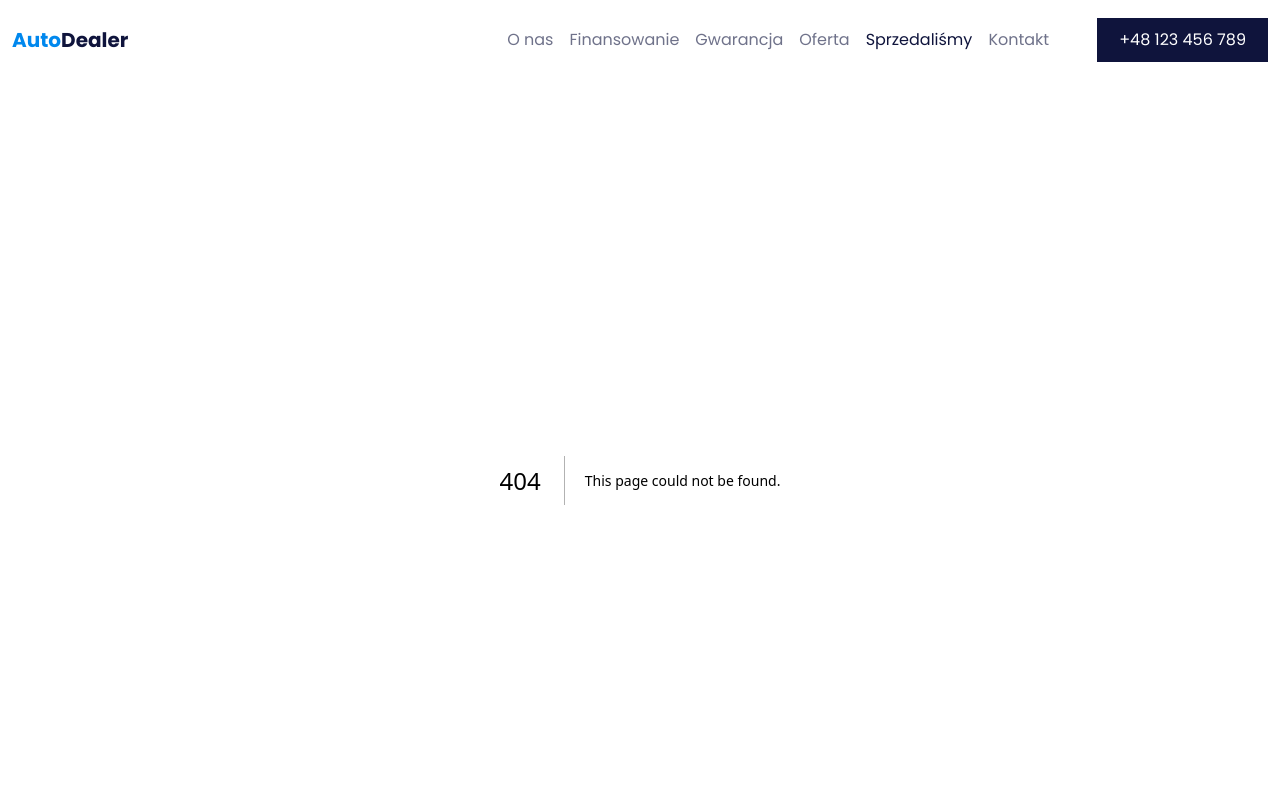
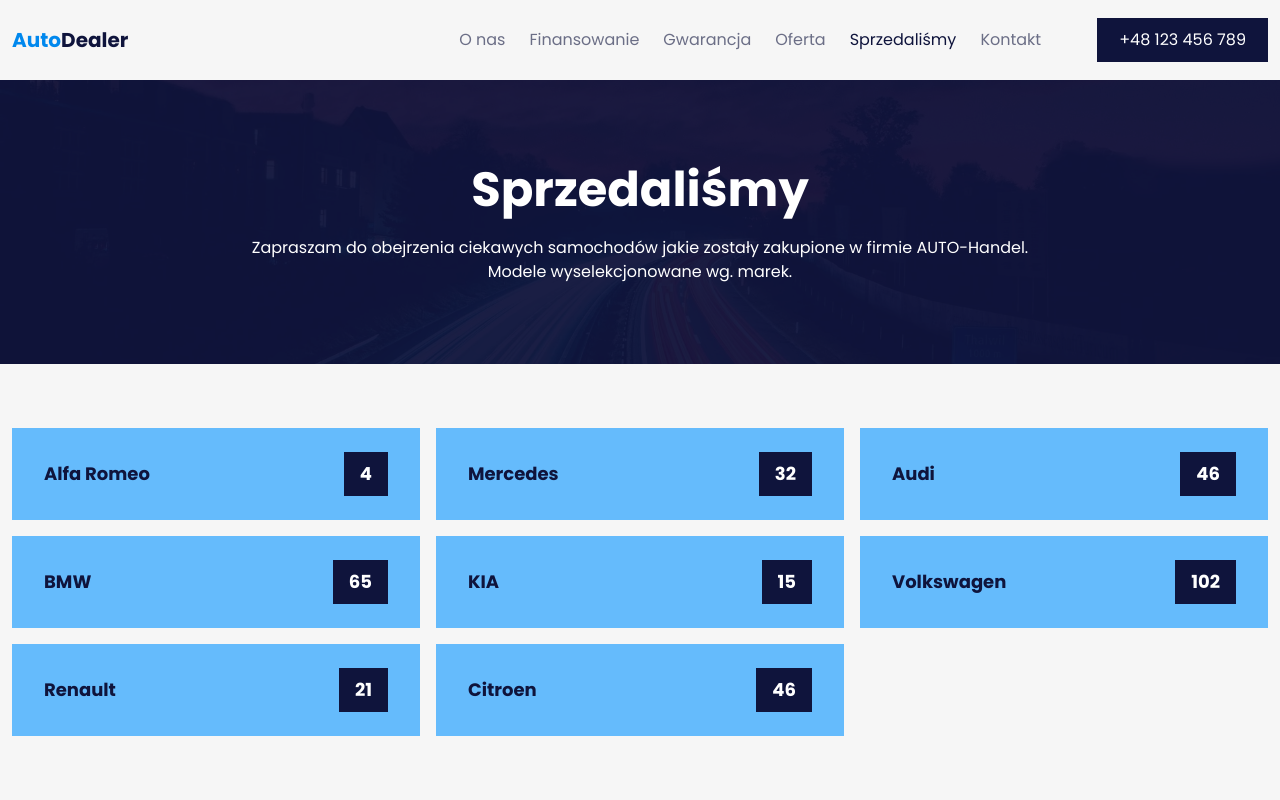
Before and after one commit to grzegorzpokorski/autodealer, a Next.js app: page /sprzedalismy in a window 1280 px wide. Before the commit this address had no page. Shown: the top 800 px of the page. Built offline with nearby package versions, Linux system fonts and the light colour scheme.

Commit message:
feat: add "/sprzedane" page

```diff
--- /dev/null
+++ b/src/app/sprzedalismy/page.tsx
@@ -0,0 +1,6 @@
+import { SoldPage } from "@/components/templates/SoldPage/SoldPage";
+import categoriesFromJSON from "@/data/categories.json";
+
+export default function Page() {
+  return <SoldPage soldByCategory={categoriesFromJSON} />;
+}
--- /dev/null
+++ b/src/components/atoms/Category/Category.tsx
@@ -0,0 +1,21 @@
+import type { ReactNode } from "react";
+import Link from "next/link";
+import { CategoryCounter } from "./CategroyCounter";
+
+type Props = {
+  children: ReactNode;
+  href: string;
+};
+
+export const Category = ({ children, href }: Props) => {
+  return (
+    <Link
+      href={href}
+      className="flex flex-row justify-between items-center bg-primary-light hover:bg-primary focus:bg-primary px-8 py-6 text-secondary text-lg font-bold transition-colors"
+    >
+      {children}
+    </Link>
+  );
+};
+
+Category.Counter = CategoryCounter;
--- /dev/null
+++ b/src/components/atoms/Category/CategroyCounter.tsx
@@ -0,0 +1,11 @@
+import type { ReactNode } from "react";
+
+type Props = {
+  children: ReactNode;
+};
+
+export const CategoryCounter = ({ children }: Props) => {
+  return (
+    <output className="bg-secondary text-white px-4 py-2">{children}</output>
+  );
+};
--- a/src/components/atoms/GridList/GridList.tsx
+++ b/src/components/atoms/GridList/GridList.tsx
@@ -4,6 +4,7 @@
 type Props = {
   children: ReactNode;
   margin?: "none" | "top";
+  gap?: "gap-4" | "gap-8";
 };
 
 const marginVariants = {
@@ -11,12 +12,22 @@
   top: "mt-16",
 } as const;
 
-export const GridList = ({ children, margin = "none" }: Props) => {
+const gapVariants = {
+  "gap-8": "gap-8",
+  "gap-4": "gap-4",
+} as const;
+
+export const GridList = ({
+  children,
+  margin = "none",
+  gap = "gap-8",
+}: Props) => {
   return (
     <ul
       className={twMerge(
-        "list-none grid grid-cols-1 md:grid-cols-2 lg:grid-cols-3 gap-8",
+        "list-none grid grid-cols-1 md:grid-cols-2 lg:grid-cols-3",
         marginVariants[margin],
+        gapVariants[gap],
       )}
       role="list"
     >
--- a/src/components/molecules/Navbar/Navbar.tsx
+++ b/src/components/molecules/Navbar/Navbar.tsx
@@ -54,7 +54,7 @@
             />
             <Navbar.Menu.Item
               label="+48 123 456 789"
-              href="tel:123456789"
+              href="tel:+48123456789"
               button
               onClick={() => null}
             />
--- a/src/components/molecules/Navbar/NavbarMenu/NavbarMenu.tsx
+++ b/src/components/molecules/Navbar/NavbarMenu/NavbarMenu.tsx
@@ -18,7 +18,7 @@
   >
     <ul
       className={twMerge(
-        "list-none flex flex-col lg:flex-row gap-4 py-10 lg:py-0 overflow-y-auto w-full lg:w-auto text-center items-center",
+        "list-none flex flex-col lg:flex-row gap-6 py-10 lg:py-0 overflow-y-auto w-full lg:w-auto text-center items-center",
       )}
       role="list"
       id={id}
--- /dev/null
+++ b/src/components/templates/SoldPage/SoldPage.tsx
@@ -0,0 +1,56 @@
+import { Category } from "@/components/atoms/Category/Category";
+import { Container } from "@/components/atoms/Container/Container";
+import { GridList } from "@/components/atoms/GridList/GridList";
+import { Heading } from "@/components/atoms/Heading/Heading";
+import { Section } from "@/components/atoms/Section/Section";
+import { Main } from "@/components/molecules/Main/Main";
+import { SectionWithOverlay } from "@/components/molecules/SectionWithOverlay/SectionWithOverlay";
+
+type Props = {
+  soldByCategory: {
+    name: string;
+    count: number;
+  }[];
+};
+
+export const SoldPage = ({ soldByCategory }: Props) => {
+  return (
+    <>
+      <SectionWithOverlay
+        as="header"
+        ariaLabeledby="title"
+        overlayColor="secondary"
+      >
+        <header className="flex flex-col gap-4 text-center lg:w-8/12 mx-auto">
+          <Heading as="h1" size="lg" id="title">
+            Sprzedaliśmy
+          </Heading>
+          <p>
+            Zapraszam do obejrzenia ciekawych samochodów jakie zostały zakupione
+            w firmie AUTO-Handel. Modele wyselekcjonowane wg. marek.
+          </p>
+        </header>
+      </SectionWithOverlay>
+      <Main>
+        <Section ariaLabelledby="categories">
+          <header>
+            <Heading as="h2" size="base" hidden>
+              Lista sprzedanych samochodów pogrupowane po marce
+            </Heading>
+          </header>
+          <Container>
+            <GridList gap="gap-4">
+              {soldByCategory.length > 0 &&
+                soldByCategory.map((item) => (
+                  <Category key={item.name} href="/">
+                    {item.name}
+                    <Category.Counter>{item.count}</Category.Counter>
+                  </Category>
+                ))}
+            </GridList>
+          </Container>
+        </Section>
+      </Main>
+    </>
+  );
+};
--- /dev/null
+++ b/src/data/categories.json
@@ -0,0 +1,34 @@
+[
+  {
+    "name": "Alfa Romeo",
+    "count": 4
+  },
+  {
+    "name": "Mercedes",
+    "count": 32
+  },
+  {
+    "name": "Audi",
+    "count": 46
+  },
+  {
+    "name": "BMW",
+    "count": 65
+  },
+  {
+    "name": "KIA",
+    "count": 15
+  },
+  {
+    "name": "Volkswagen",
+    "count": 102
+  },
+  {
+    "name": "Renault",
+    "count": 21
+  },
+  {
+    "name": "Citroen",
+    "count": 46
+  }
+]
```
